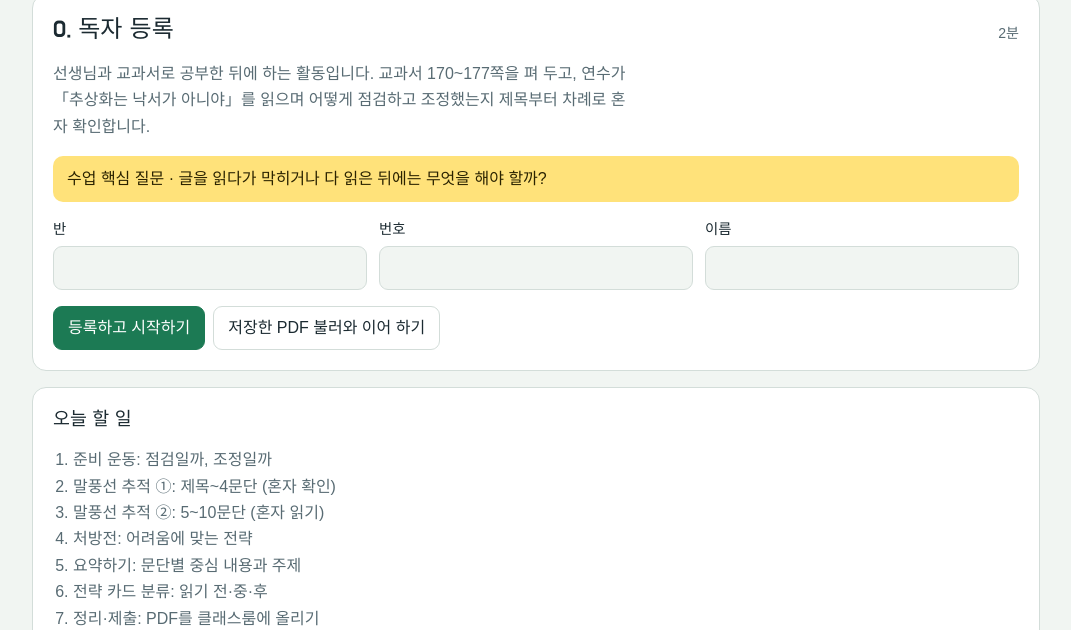
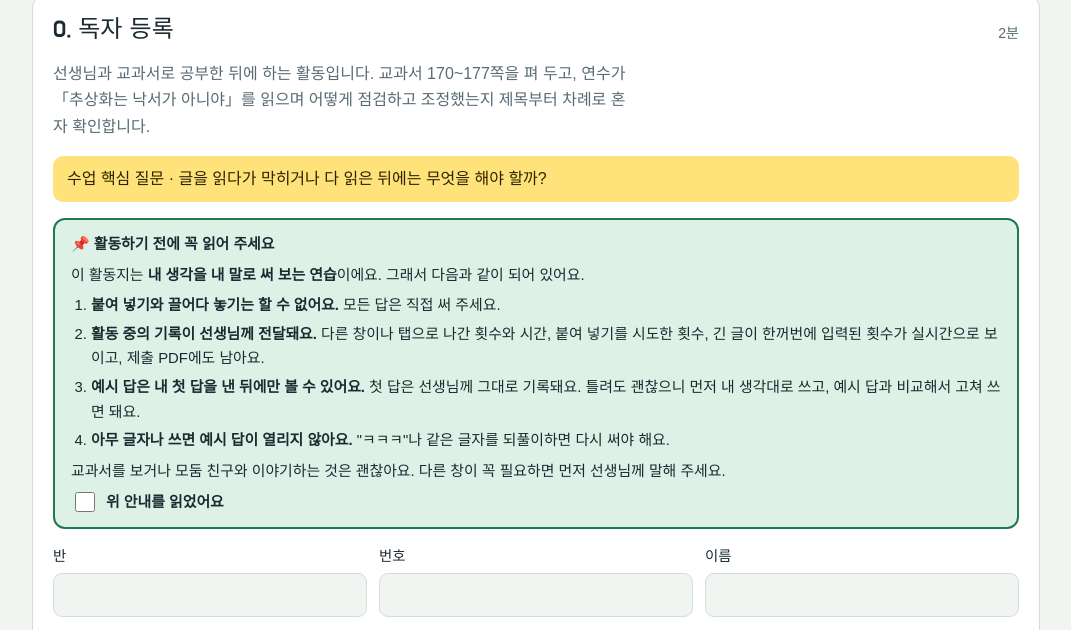
Before and after one commit to lohazia/writing-lab, a plain HTML site: page lesson29.html in a window 1280 px wide. Shown: the part 122-752 px from the top of the page, without its empty margins (104-1175 px from the left). Drawn offline with nearby package versions, Linux system fonts and the light colour scheme; a web font is replaced by a local one.

Commit message:
활동지 29·32: 첫 화면에 활동 안내와 읽었어요 확인 추가

```diff
--- a/lesson29.html
+++ b/lesson29.html
@@ -142,6 +142,10 @@ ol.plan{margin:0;padding-left:20px;color:var(--muted)}
 .sc .chip{padding:3px 10px}
 .sheet small{color:#66757c}
 .chip.static{cursor:default}
+.notice{border:2px solid var(--accent);border-radius:12px;padding:12px 16px;background:var(--accent-soft);font-size:.93rem;display:flex;flex-direction:column;gap:6px}
+.notice ol{margin:0;padding-left:20px;display:flex;flex-direction:column;gap:4px}
+.notice .ack{display:flex;gap:8px;align-items:center;font-weight:600;cursor:pointer}
+.notice .ack input{width:20px;height:20px}
 </style>
 </head>
 <body>
@@ -300,14 +304,23 @@ function rowHTML(r){
     (SOLO&&r.guide?'<div class="guide"><b>생각 길잡이</b> '+esc(r.guide)+'</div>':'')+given+
     choiceHTML(r.k,"사용한 전략")+writeHTML(r.k)+'</div>';
 }
+function noticeHTML(u){
+  return '<div class="notice"><b>📌 활동하기 전에 꼭 읽어 주세요</b><p>이 활동지는 <b>내 생각을 내 말로 써 보는 연습</b>이에요. 그래서 다음과 같이 되어 있어요.</p><ol>'+
+   '<li><b>붙여 넣기와 끌어다 놓기는 할 수 없어요.</b> 모든 답은 직접 써 주세요.</li>'+
+   '<li><b>활동 중의 기록이 선생님께 전달돼요.</b> 다른 창이나 탭으로 나간 횟수와 시간, 붙여 넣기를 시도한 횟수, 긴 글이 한꺼번에 입력된 횟수가 실시간으로 보이고, 제출 PDF에도 남아요.</li>'+
+   '<li><b>예시 답은 내 첫 답을 낸 뒤에만 볼 수 있어요.</b> 첫 답은 선생님께 그대로 기록돼요. 틀려도 괜찮으니 먼저 내 생각대로 쓰고, 예시 답과 비교해서 고쳐 쓰면 돼요.</li>'+
+   '<li><b>아무 글자나 쓰면 예시 답이 열리지 않아요.</b> "ㅋㅋㅋ"나 같은 글자를 되풀이하면 다시 써야 해요.</li></ol>'+
+   '<p>교과서를 보거나 모둠 친구와 이야기하는 것은 괜찮아요. 다른 창이 꼭 필요하면 먼저 선생님께 말해 주세요.</p>'+
+   (u?'':'<label class="ack"><input type="checkbox" id="ack"> 위 안내를 읽었어요</label>')+'</div>';
+}
 /* ---------- 단계 화면 ---------- */
 var V=[];
 V[0]=function(){
   var u=S.user;
   var reg=u?'<div class="ok">2학년 '+esc(u.ban)+'반 '+esc(u.num)+'번 '+esc(u.name)+' 독자로 등록되었습니다.</div>'
-   :'<div class="row"><label class="f" for="r-ban"><span>반</span><input type="number" id="r-ban" min="1" max="20" inputmode="numeric"></label><label class="f" for="r-num"><span>번호</span><input type="number" id="r-num" min="1" max="40" inputmode="numeric"></label><label class="f" for="r-name"><span>이름</span><input type="text" id="r-name" autocomplete="off"></label></div><div class="btns"><button class="btn pri" data-act="register">등록하고 시작하기</button><button class="btn" data-act="import">저장한 PDF 불러와 이어 하기</button></div>';
+   :'<div class="row"><label class="f" for="r-ban"><span>반</span><input type="number" id="r-ban" min="1" max="20" inputmode="numeric"></label><label class="f" for="r-num"><span>번호</span><input type="number" id="r-num" min="1" max="40" inputmode="numeric"></label><label class="f" for="r-name"><span>이름</span><input type="text" id="r-name" autocomplete="off"></label></div><div class="btns"><button class="btn pri" data-act="register" id="regbtn" disabled>등록하고 시작하기</button><button class="btn" data-act="import">저장한 PDF 불러와 이어 하기</button></div>';
   return '<div class="stack"><div class="card stack">'+head(0,SOLO?"교과서 170~177쪽을 펴고, 연수가 글을 읽는 과정을 따라가며 혼자 공부합니다. 시범 설명을 먼저 읽고 따라 하면 됩니다.":"선생님과 교과서로 공부한 뒤에 하는 활동입니다. 교과서 170~177쪽을 펴 두고, 연수가 「추상화는 낙서가 아니야」를 읽으며 어떻게 점검하고 조정했는지 제목부터 차례로 혼자 확인합니다.")+
-   '<div class="keyq">수업 핵심 질문 · 글을 읽다가 막히거나 다 읽은 뒤에는 무엇을 해야 할까?</div>'+reg+
+   '<div class="keyq">수업 핵심 질문 · 글을 읽다가 막히거나 다 읽은 뒤에는 무엇을 해야 할까?</div>'+noticeHTML(u)+reg+
    (u?'<label class="f" for="f-myQ"><span>★ 나의 질문 <small>오늘 수업에서 알고 싶은 것을 질문으로 써 보세요.</small></span><textarea id="f-myQ" data-bind="myQ" rows="2" placeholder="예) 모르는 낱말이 나올 때마다 사전을 찾아야 할까?">'+esc(S.myQ)+'</textarea></label>':'')+'</div>'+
    '<div class="card stack"><h3 style="font-size:1.15rem">오늘 할 일</h3><ol class="plan"><li>준비 운동: 점검일까, 조정일까</li><li>말풍선 추적 ①: 제목~4문단 '+(SOLO?"(시범 보고 따라 하기)":"(혼자 확인)")+'</li><li>말풍선 추적 ②: 5~10문단 (혼자 읽기)</li><li>처방전: 어려움에 맞는 전략</li><li>요약하기: 문단별 중심 내용과 주제</li><li>전략 카드 분류: 읽기 전·중·후</li><li>정리·제출: PDF를 클래스룸에 올리기</li></ol>'+
    '<div class="ok"><b>정답 확인 방법</b> · 고르는 문항은 맞았는지만 알려 줍니다. 쓰는 문항은 먼저 쓴 뒤에 예시 답과 비교하고, 그다음 고쳐 씁니다. 처음 고른 답과 처음 쓴 답은 PDF에 함께 남습니다.</div></div>'+
@@ -500,7 +513,7 @@ function csvCell(v){return '"'+String(v==null?"":v).replace(/"/g,'""')+'"';}
 /* ---------- 동작 ---------- */
 var A={
   go:function(d){if(!S.user)return;S.step=+d.i;resetArm=false;touch();render();setTimeout(liveSend,1500);},
-  register:function(){var ban=$("#r-ban").value.trim(),num=$("#r-num").value.trim(),name=$("#r-name").value.trim();if(!ban||!num||!name){toast("반, 번호, 이름을 모두 적어 주세요.");return;}
+  register:function(){if(!$("#ack")||!$("#ack").checked){toast("안내를 읽고 '위 안내를 읽었어요'에 표시해 주세요.");return;}var ban=$("#r-ban").value.trim(),num=$("#r-num").value.trim(),name=$("#r-name").value.trim();if(!ban||!num||!name){toast("반, 번호, 이름을 모두 적어 주세요.");return;}
     var u={ban:ban,num:num,name:name},old=lsGet(ukey(u));if(old){try{S=Object.assign(fresh(),JSON.parse(old));toast("이전 기록을 이어서 엽니다.");}catch(e){S=fresh();S.user=u;}}else{S=fresh();S.user=u;}saveNow();render();},
   ch:function(d){var s=cs(d.k),v=+d.v;if(s.ok)return;if(s.first===null)s.first=v;s.v=v;if(v===C[d.k].a)s.ok=true;else s.n++;touch();render(true);},
   open:function(d){var k=d.k,w=ws(k);if(len(w.a)<W[k].min||w.open||openBusy)return;var bad=junk(w.a);if(bad){toast(bad);return;}
@@ -555,6 +568,7 @@ document.addEventListener("change",function(e){var el=e.target;
     if(valid(d)){S=Object.assign(fresh(),d);S.mode=MODE;saveNow();render();toast(d.user.name+" 독자의 기록을 불러왔습니다. 이어서 하세요.");}else toast("이 활동지에서 저장한 PDF가 아닙니다.");};fr.readAsArrayBuffer(el.files[0]);}});
 window.addEventListener("beforeunload",function(){if(!saved)saveNow();liveSend(true);});
 document.addEventListener("change",function(e){if(e.target.id==="lv-ban"&&LV){LV.filter=e.target.value;render(true);}});
+document.addEventListener("change",function(e){if(e.target.id==="ack"){var b=$("#regbtn");if(b)b.disabled=!e.target.checked;}});
 document.addEventListener("keydown",function(e){if(e.key==="Enter"&&e.target.id==="lv-key"){e.preventDefault();A.lstart();}});
 setInterval(liveSend,20000);setTimeout(liveSend,3000);
 (function(){var k=lsGet(PRE+"last"),d=k&&lsGet(k);if(d){try{S=Object.assign(fresh(),JSON.parse(d));}catch(e){S=fresh();}}})();
```
Also changed, not shown: lesson32.html (+17 -3 lines).
